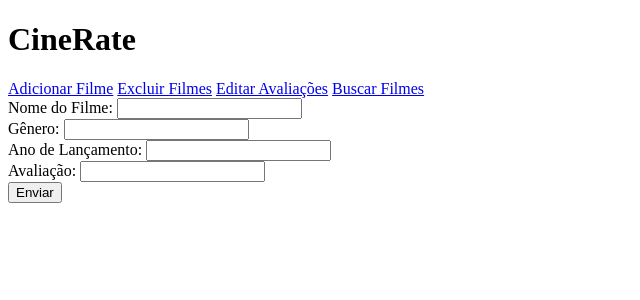
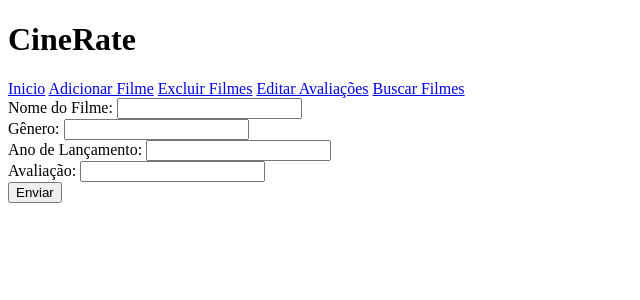
Before and after one commit to pHNeutro14/projeto-des-web-GT, a Flask app: page /adicionar_filme in a window 1280 px wide. Shown: the top 300 px of the page, without its empty margins (0-640 px from the left). Run offline with Flask 3, Linux system fonts and the light colour scheme.

Commit message:
Edit no /

```diff
--- a/templates/models.html
+++ b/templates/models.html
@@ -10,6 +10,7 @@
     <h1>CineRate</h1>
         <header>
             <nav>
+                <a href="/">Inicio</a>
                 <a href="/adicionar_filme">Adicionar Filme</a>
                 <a href="#">Excluir Filmes</a>
                 <a href="/editar_avaliacao">Editar Avaliações</a>
```
Also changed, not shown: templates/index.html (line endings or trailing spaces).
